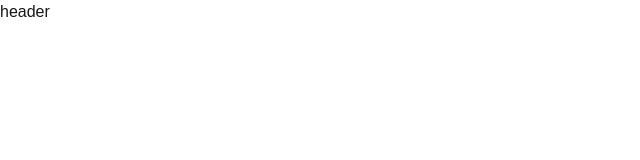
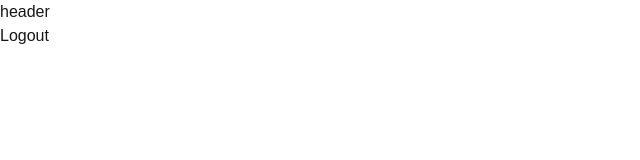
Before and after one commit to Aditya6709/Social_Media, a Next.js app: page /dashboard in a window 1280 px wide. Shown: the top 160 px of the page, without its empty margins (0-640 px from the left). Built offline with nearby package versions, Linux system fonts and the light colour scheme.

Commit message:
logout added

```diff
--- a/pages/dashboard/index.js
+++ b/pages/dashboard/index.js
@@ -1,12 +1,28 @@
-import React from 'react'
-import Header from '../components/header'
-export default function kutta() {
+import React from 'react';
+import Header from '../components/header';
+import { getAuth, signOut } from 'firebase/auth';
+import app from '../../firebase'; // Import your firebase configuration
+import { useRouter } from 'next/router';
+
+export default function Kutta() {
+  const auth = getAuth(app); // Get the auth instance
+  const router = useRouter(); // Correct usage of the useRouter hook
+
+  const logout = async () => {
+    try {
+      await signOut(auth); // Sign out the user
+      router.push('../login/auth'); // Redirect to login page after logout
+    } catch (error) {
+      console.error('Logout failed:', error); // Handle errors
+    }
+  };
+
   return (
     <div>
-        <div className='main'>
-            <Header />
-        </div>
-
+      <div className='main'>
+        <Header />
+        <button onClick={logout}>Logout</button> {/* Logout button */}
+      </div>
     </div>
-  )
+  );
 }
```
